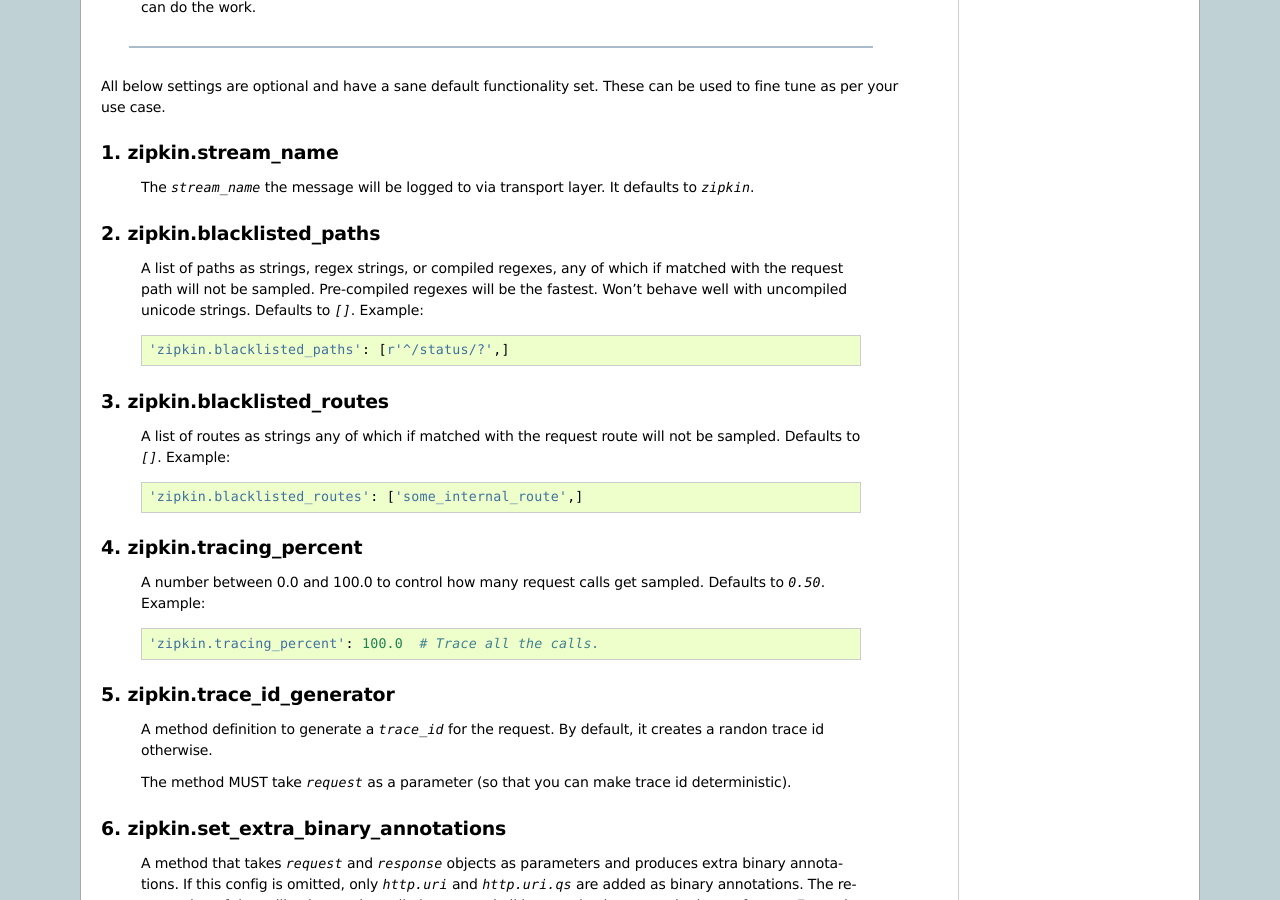
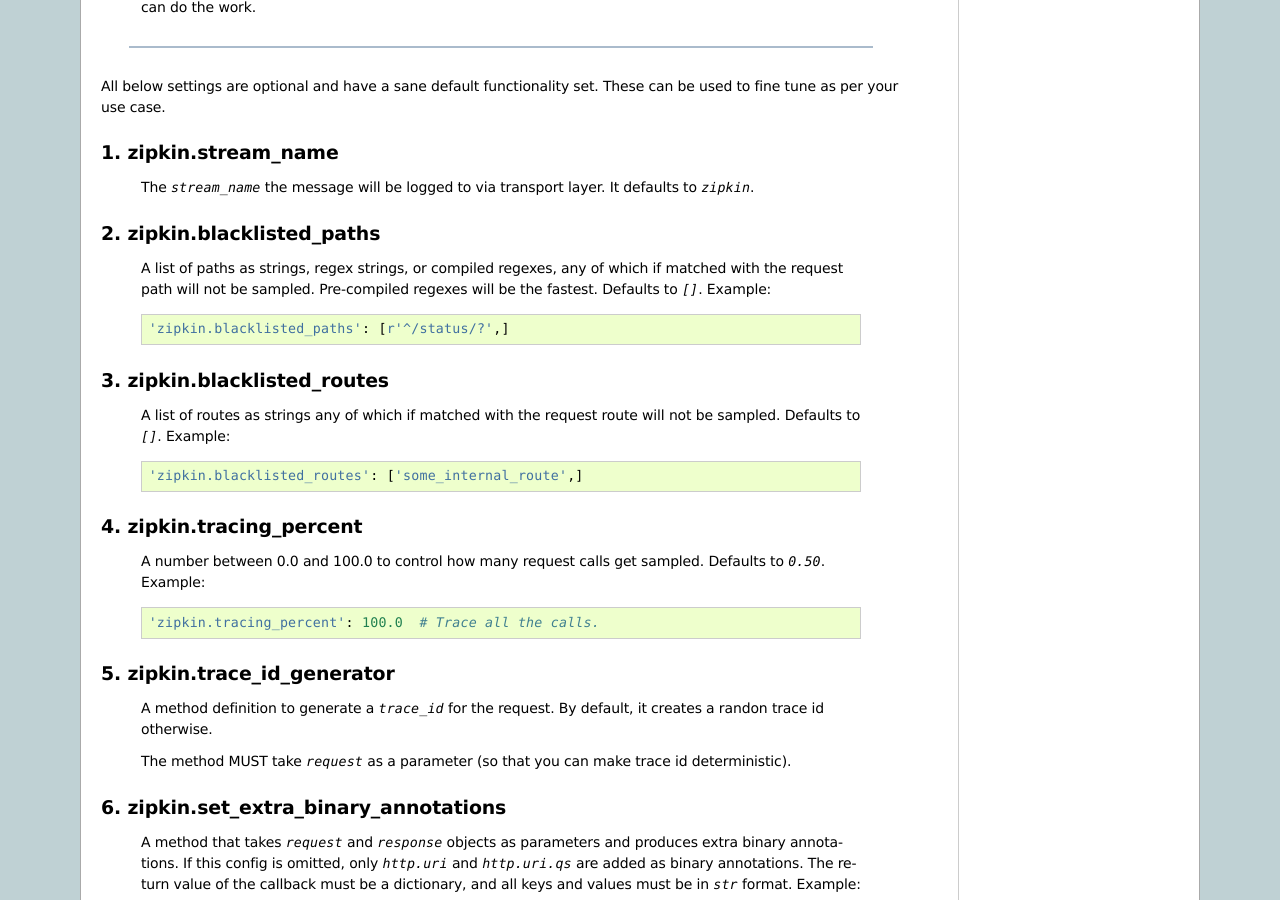
Before and after one commit to Yelp/pyramid_zipkin, a Sphinx documentation site: the page built from docs/source/configuring_zipkin.rst, in a window 1280 px wide and 900 px high, scrolled down 975 px. Built offline with Sphinx 7.4.7, drawn with Linux system fonts in a browser that asks for light colours.

```diff
--- a/docs/source/configuring_zipkin.rst
+++ b/docs/source/configuring_zipkin.rst
@@ -74,8 +74,8 @@
 2. zipkin.blacklisted_paths
 ---------------------------
     A list of paths as strings, regex strings, or compiled regexes, any of which if matched with the
-    request path will not be sampled. Pre-compiled regexes will be the fastest. Won't behave well with
-    uncompiled unicode strings. Defaults to `[]`. Example:
+    request path will not be sampled. Pre-compiled regexes will be the fastest.
+    Defaults to `[]`. Example:
 
     .. code-block:: python
 
--- a/setup.py
+++ b/setup.py
@@ -19,6 +19,7 @@
     package_data = { '': [ '*.thrift' ] },
     install_requires = [
         'pyramid',
+        'six',
         'thriftpy',
     ],
     classifiers=[
```
Also changed, not shown: 1 other file.
